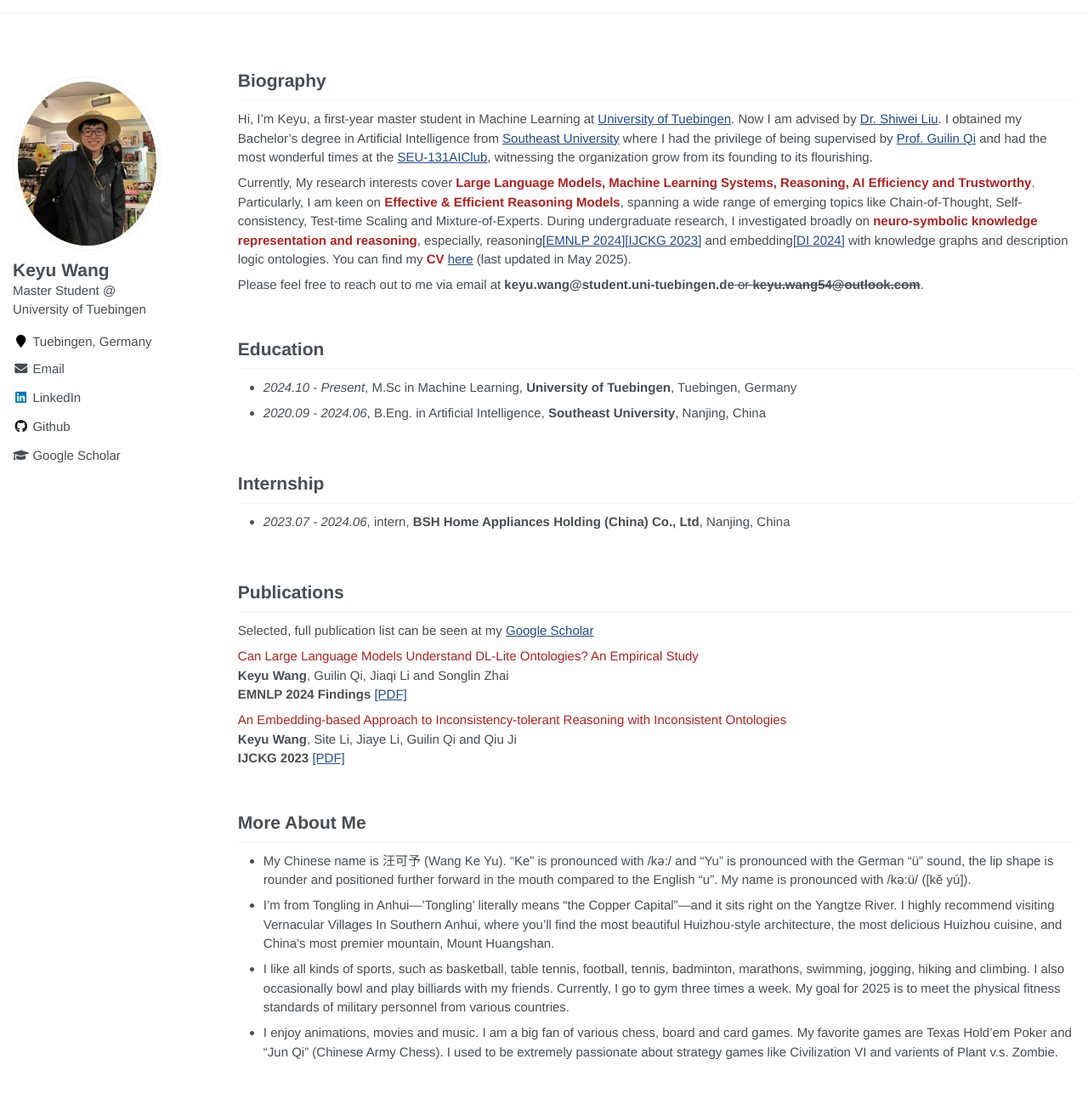
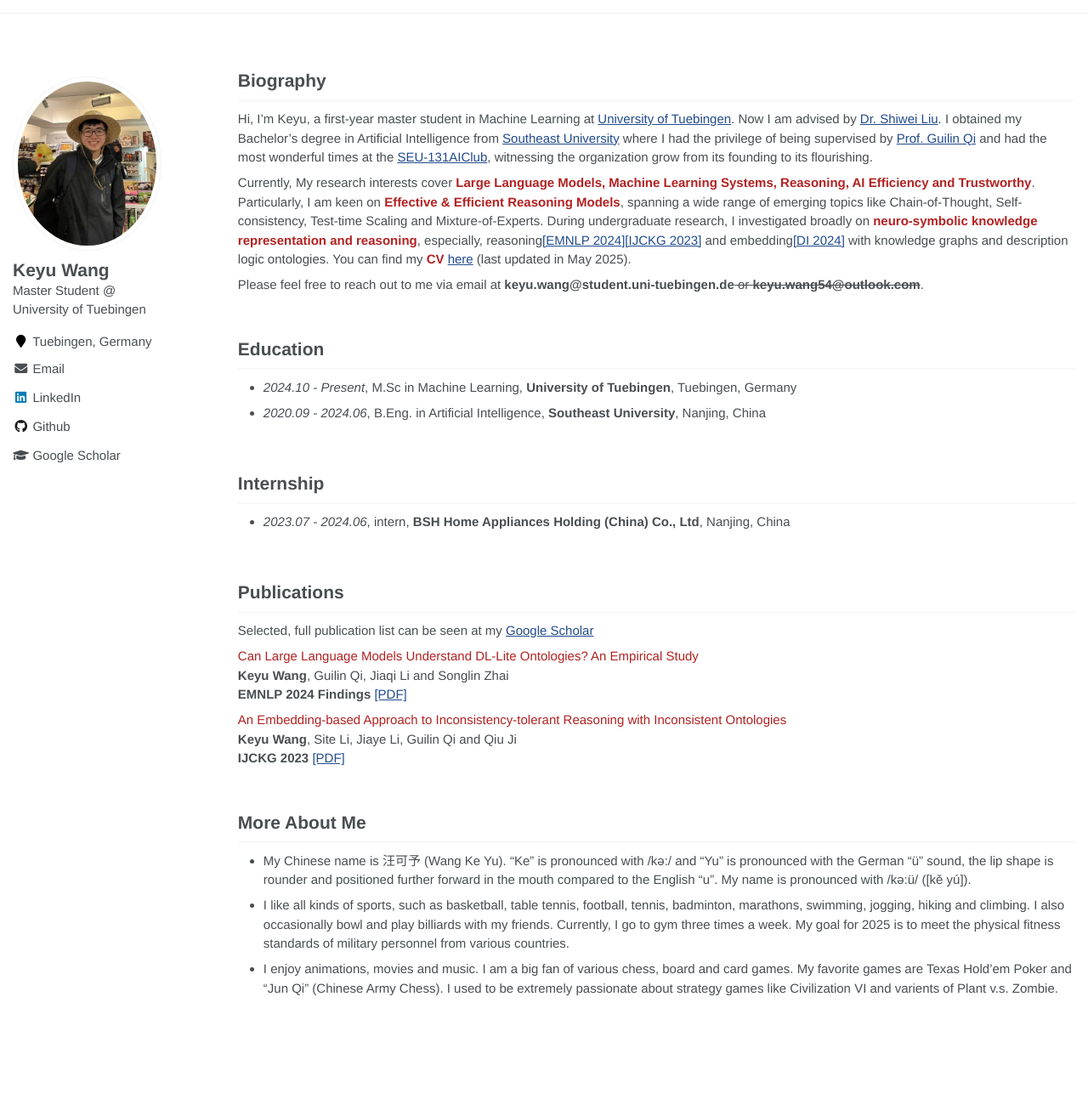
Before and after one commit to keyu-wang-2002/keyu-wang-2002.github.io, a Jekyll site: the page built from _pages/about.md, in a window 1280 px wide and 1339 px high. Shown: the top 1286 px of the window at 85% size. Built offline with Jekyll 4.4.1, drawn with Linux system fonts in a browser that asks for light colours.

Commit message:
Update about.md

```diff
--- a/_pages/about.md
+++ b/_pages/about.md
@@ -61,7 +61,6 @@ Selected, full publication list can be seen at my [Google Scholar](https://schol
 
 # More About Me
 - My Chinese name is 汪可予 (Wang Ke Yu).  "Ke" is pronounced with /kə:/ and "Yu" is pronounced with the German "ü" sound, the lip shape is rounder and positioned further forward in the mouth compared to the English "u". My name is pronounced with /kə:ü/ ([kě yú]).
-- I’m from Tongling in Anhui—'Tongling' literally means “the Copper Capital”—and it sits right on the Yangtze River. I highly recommend visiting Vernacular Villages In Southern Anhui, where you’ll find the most beautiful Huizhou-style architecture, the most delicious Huizhou cuisine, and China’s most premier mountain, Mount Huangshan.
 - I like all kinds of sports, such as  basketball, table tennis, football, tennis, badminton, marathons, swimming, jogging, hiking and climbing.  I also occasionally bowl and play billiards with my friends. Currently, I go to gym three times a week. My goal for 2025 is to meet the physical fitness standards of military personnel from various countries.
 - I enjoy animations, movies and music. I am a big fan of various chess, board and card games. My favorite games are Texas Hold'em Poker and "Jun Qi" (Chinese Army Chess). I used to be extremely passionate about strategy games like Civilization VI and varients of Plant v.s. Zombie.
 
```
